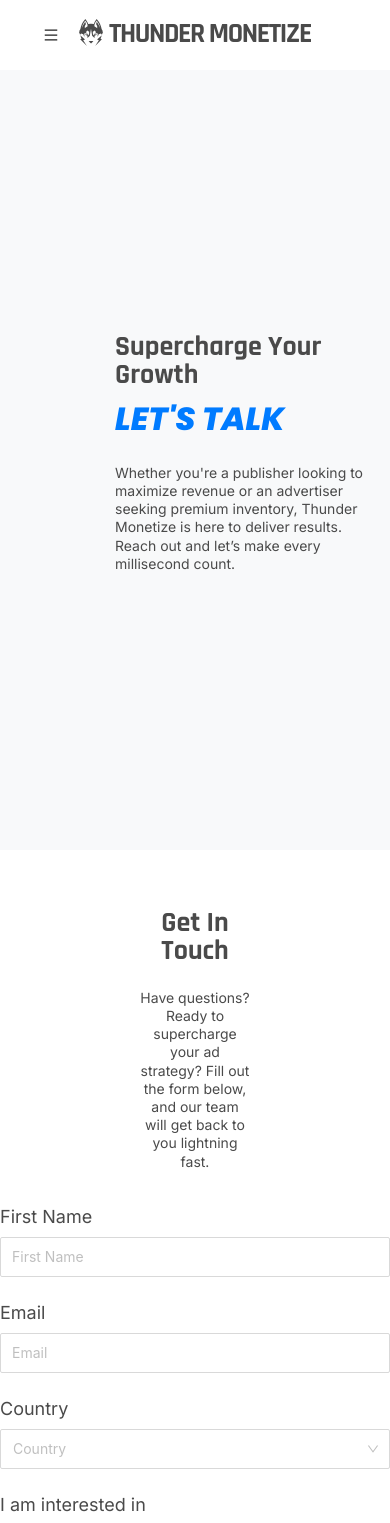
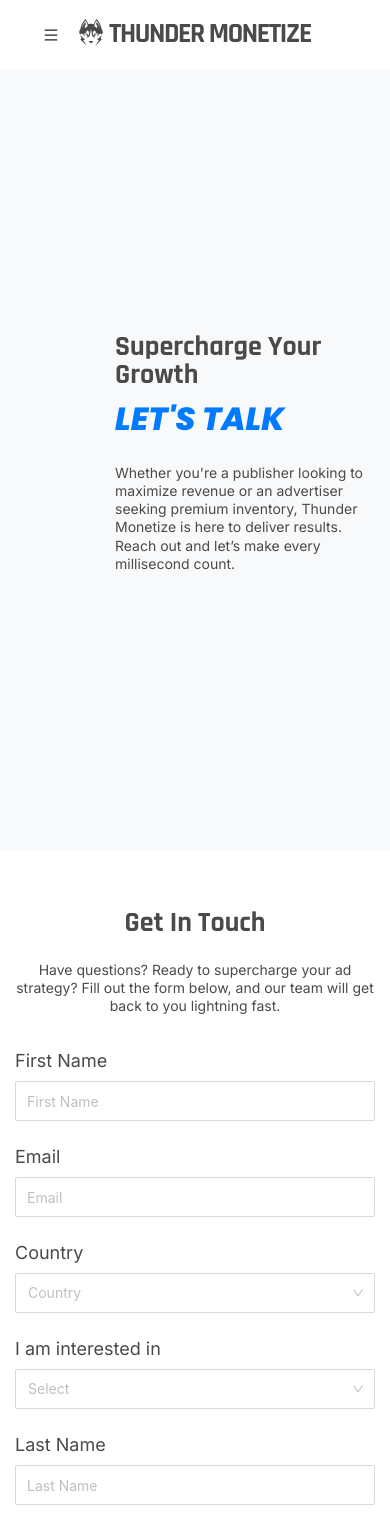
Before and after one commit to jwong65/vite-react-site, a React (Vite) app: page /contact in a window 390 px wide. Shown: the top 1523 px of the page. Built offline with nearby package versions, Linux system fonts and the light colour scheme.

Commit message:
Fixed form-text to not be narrow in 480 breakpoint

```diff
--- a/src/pages/contact.css
+++ b/src/pages/contact.css
@@ -100,7 +100,6 @@
 .form-text{
     margin-top: 124px;
     margin-bottom: 56px;
-    max-width: 1512px;
     width: 100%;
     padding: 0 100px;
     box-sizing: border-box;
@@ -121,7 +120,6 @@
     font-weight: 400;
     font-size: 18px;
     line-height: 130%;
-    letter-spacing: 0%;
     text-align: center;
     color: #4A4A4A;
     max-width: 610px;
@@ -155,7 +153,6 @@
     font-weight: 400;
     font-size: 18px;
     line-height: 130%;
-    letter-spacing: 0%;
     color: #4A4A4A;
   }
 .contact-form .ant-form-item{
@@ -189,7 +186,6 @@
     font-weight: 400;
     font-size: 14px;
     line-height: 22px;
-    letter-spacing: 0%;
     margin-left: 4px;
     color: #8C8C8C;
   }
@@ -387,12 +383,14 @@
         line-height: 130%;
         letter-spacing: 0%;
     }
+    .form-text{
+        width: 100%;
+        max-width: 100%;
+        padding: 0 15px;
+        margin: 40px 0 20px 0;
+        box-sizing: border-box;
+    }
 
-
-    .form-text{
-        margin: 40px;
-        margin-bottom: 20px;
-    }
     .form-header{
         font-family: 'Rajdhani', sans-serif;
         font-weight: 700;
@@ -407,11 +405,15 @@
         font-weight: 400;
         font-size: 14px;
         line-height: 130%;
-        letter-spacing: 0%;
+        max-width: 100%;
+        width: 100%;
         text-align: center;
+        box-sizing: border-box;
     }
 
     .contact-form-container{
+        width: 100%;
+        padding: 0 15px;
         margin-bottom: 40px;
     }
 
```
